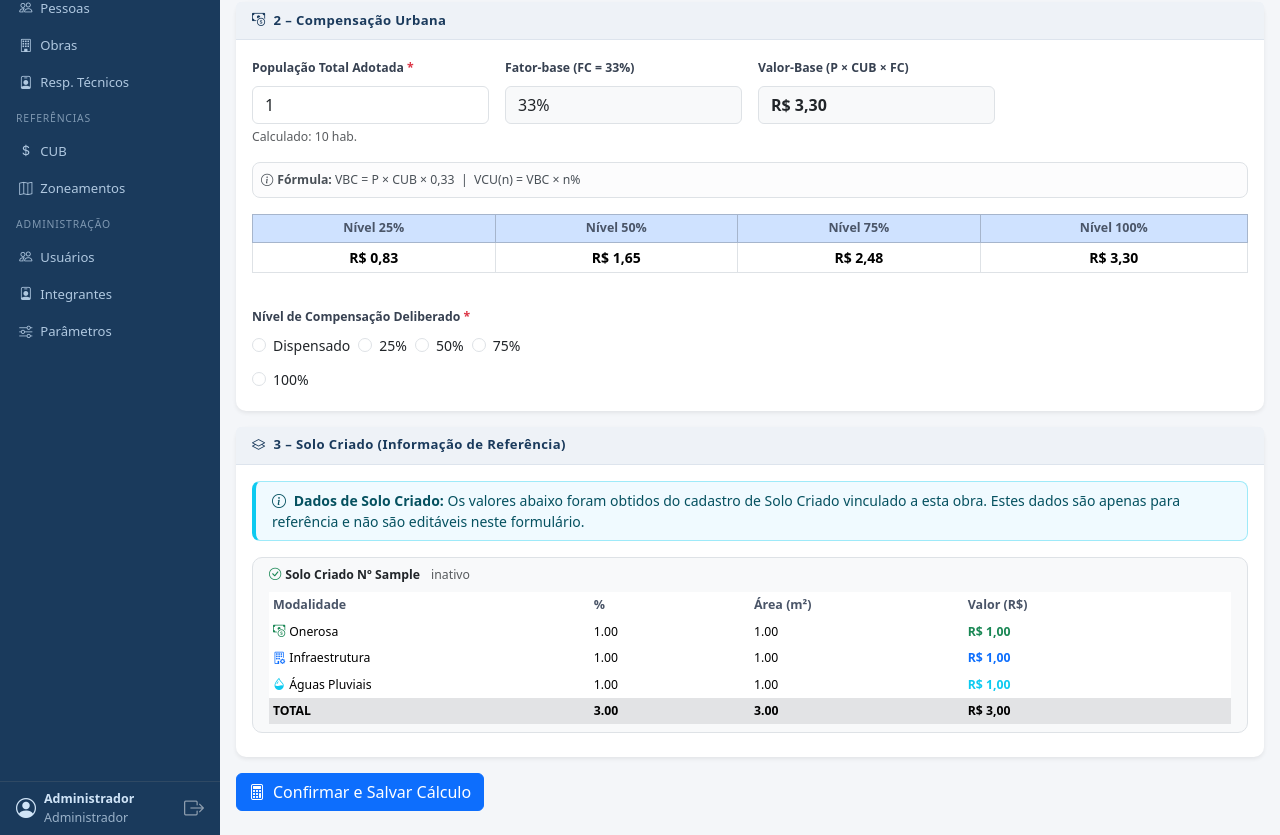
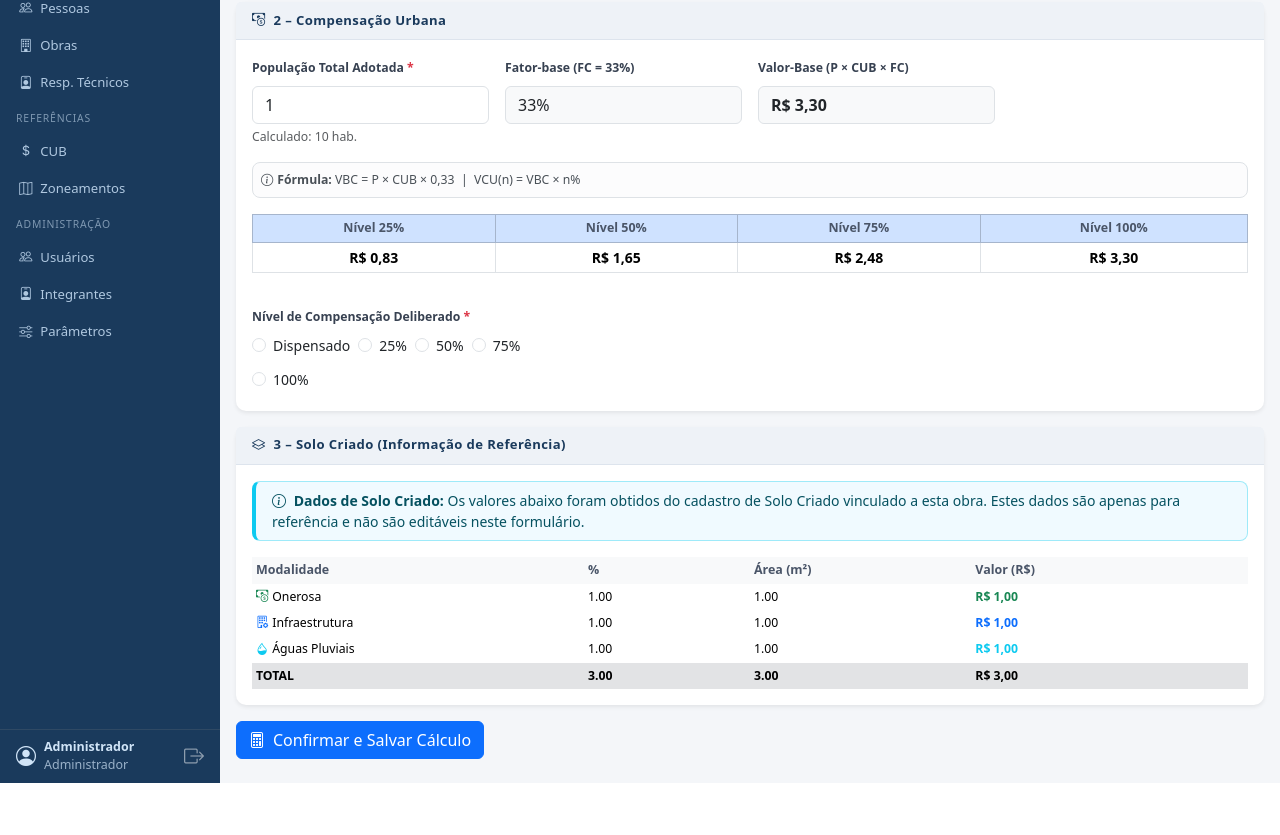
Before and after one commit to fabinhocoe/CMAIU, a Flask app: page /processos/1/calculos in a window 1280 px wide. Shown: the part 289-1124 px from the top of the page. After the commit the page ends 1072 px from the top, so only its background shows below. Run offline with Flask 3, Linux system fonts and the light colour scheme; a user stored in the database is signed in; tables that the repository leaves empty hold one stand-in row (values such as "Sample post").

Commit message:
Consolidar dados de Solo Criado e adicionar somatória de Compensação + Infraestrutura
- Remove duplicidade: exibe um único resumo agregado de todos os Solos Criados vinculados
- Adiciona seção de Total: mostra Compensação Urbana + Infraestrutura do Solo Criado
- Ambos com mesma finalidade: aplicação em infraestrutura municipal
- Atualiza dinamicamente quando usuário seleciona nível de compensação

Co-Authored-By: Claude Haiku 4.5 <noreply@anthropic.com>
Claude-Session: https://claude.ai/code/session_01VXWAfgFSAm4ZBKgqyac9J3

```diff
--- a/templates/processos/calculos.html
+++ b/templates/processos/calculos.html
@@ -119,6 +119,25 @@
         <textarea name="justificativa_dispensa" class="form-control" rows="2">{{ c.justificativa_dispensa if c else '' }}</textarea>
       </div>
     </div>
+
+    <!-- Compensação Total com Infraestrutura -->
+    <div class="alert alert-success py-3 px-3 mt-3 mb-0">
+      <div class="row align-items-center g-3">
+        <div class="col-md-6">
+          <div class="small text-muted mb-1">Valor de Compensação Urbana (CMU)</div>
+          <div id="compUrbanDisplay" class="fs-5 fw-bold">{{ c.valor_compensacao|brl if c else '—' }}</div>
+        </div>
+        <div class="col-md-6">
+          <div class="small text-muted mb-1">Valor de Infraestrutura (Solo Criado)</div>
+          <div id="infraSoloCriadoDisplay" class="fs-5 fw-bold text-primary">{{ c.valor_infra|brl if c and c.valor_infra else '—' }}</div>
+        </div>
+        <div class="col-12 border-top pt-2 mt-2">
+          <div class="small text-muted mb-1"><strong>TOTAL – Compensação + Infraestrutura</strong></div>
+          <div id="totalCompDisplay" class="fs-4 fw-bold text-success">{{ (c.valor_compensacao + (c.valor_infra or 0))|brl if c else '—' }}</div>
+          <div class="form-text mt-1"><i class="bi bi-info-circle me-1"></i>Valores com mesma finalidade: aplicação em infraestrutura municipal</div>
+        </div>
+      </div>
+    </div>
   </div>
 </div>
 
@@ -134,50 +153,60 @@
     </div>
 
     {% if emp and emp.obra and emp.obra.solos_criados_vinculados %}
-      {% for sc in emp.obra.solos_criados_vinculados %}
-      <div class="card bg-light border mb-2">
-        <div class="card-body py-2">
-          <div class="small mb-2">
-            <strong><i class="bi bi-check-circle text-success me-1"></i>Solo Criado Nº {{ sc.numero or '—' }}</strong>
-            <span class="text-muted ms-2">{{ sc.situacao or '—' }}</span>
-          </div>
+      {% set total_pon = emp.obra.solos_criados_vinculados|map(attribute='pon')|map('default', 0)|sum %}
+      {% set total_pin = emp.obra.solos_criados_vinculados|map(attribute='pin')|map('default', 0)|sum %}
+      {% set total_pag = emp.obra.solos_criados_vinculados|map(attribute='pag')|map('default', 0)|sum %}
+      {% set total_aon = emp.obra.solos_criados_vinculados|map(attribute='aon')|map('default', 0)|sum %}
+      {% set total_ain = emp.obra.solos_criados_vinculados|map(attribute='ain')|map('default', 0)|sum %}
+      {% set total_aag = emp.obra.solos_criados_vinculados|map(attribute='aag')|map('default', 0)|sum %}
+      {% set total_von = emp.obra.solos_criados_vinculados|map(attribute='von')|map('default', 0)|sum %}
+      {% set total_vin = emp.obra.solos_criados_vinculados|map(attribute='vin')|map('default', 0)|sum %}
+      {% set total_vag = emp.obra.solos_criados_vinculados|map(attribute='vag')|map('default', 0)|sum %}
+
       <div class="table-responsive">
         <table class="table table-sm table-borderless mb-0 small">
-              <tr>
+          <thead>
+            <tr class="table-light">
               <th style="width:30%">Modalidade</th>
               <th style="width:15%">%</th>
               <th style="width:20%">Área (m²)</th>
               <th style="width:25%">Valor (R$)</th>
             </tr>
+          </thead>
+          <tbody>
             <tr>
               <td><i class="bi bi-cash-coin text-success me-1"></i>Onerosa</td>
-                <td>{{ '%.2f'|format(sc.pon or 0) }}</td>
-                <td>{{ '%.2f'|format(sc.aon or 0) }}</td>
-                <td><strong class="text-success">{{ sc.von|brl if sc.von else '—' }}</strong></td>
+              <td>{{ '%.2f'|format(total_pon) }}</td>
+              <td>{{ '%.2f'|format(total_aon) }}</td>
+              <td><strong class="text-success">{{ total_von|brl if total_von else '—' }}</strong></td>
             </tr>
             <tr>
               <td><i class="bi bi-building-gear text-primary me-1"></i>Infraestrutura</td>
-                <td>{{ '%.2f'|format(sc.pin or 0) }}</td>
-                <td>{{ '%.2f'|format(sc.ain or 0) }}</td>
-                <td><strong class="text-primary">{{ sc.vin|brl if sc.vin else '—' }}</strong></td>
+              <td>{{ '%.2f'|format(total_pin) }}</td>
+              <td>{{ '%.2f'|format(total_ain) }}</td>
+              <td><strong class="text-primary">{{ total_vin|brl if total_vin else '—' }}</strong></td>
             </tr>
             <tr>
               <td><i class="bi bi-droplet-half text-info me-1"></i>Águas Pluviais</td>
-                <td>{{ '%.2f'|format(sc.pag or 0) }}</td>
-                <td>{{ '%.2f'|format(sc.aag or 0) }}</td>
-                <td><strong class="text-info">{{ sc.vag|brl if sc.vag else '—' }}</strong></td>
+              <td>{{ '%.2f'|format(total_pag) }}</td>
+              <td>{{ '%.2f'|format(total_aag) }}</td>
+              <td><strong class="text-info">{{ total_vag|brl if total_vag else '—' }}</strong></td>
             </tr>
             <tr class="table-secondary">
               <td><strong>TOTAL</strong></td>
-                <td><strong>{{ '%.2f'|format((sc.pon or 0) + (sc.pin or 0) + (sc.pag or 0)) }}</strong></td>
-                <td><strong>{{ '%.2f'|format((sc.aon or 0) + (sc.ain or 0) + (sc.aag or 0)) }}</strong></td>
-                <td><strong>{{ ((sc.von or 0) + (sc.vin or 0) + (sc.vag or 0))|brl }}</strong></td>
+              <td><strong>{{ '%.2f'|format(total_pon + total_pin + total_pag) }}</strong></td>
+              <td><strong>{{ '%.2f'|format(total_aon + total_ain + total_aag) }}</strong></td>
+              <td><strong>{{ (total_von + total_vin + total_vag)|brl }}</strong></td>
             </tr>
+          </tbody>
         </table>
       </div>
+
+      {% if emp.obra.solos_criados_vinculados|length > 1 %}
+      <div class="form-text mt-2">
+        <i class="bi bi-info-circle me-1"></i>Valores consolidados de {{ emp.obra.solos_criados_vinculados|length }} Solo(s) Criado(s) vinculado(s).
       </div>
-      </div>
-      {% endfor %}
+      {% endif %}
     {% elif emp and not emp.obra %}
       <div class="alert alert-warning py-2 px-3 small mb-0">
         <i class="bi bi-exclamation-triangle me-1"></i>Obra não vinculada. Para visualizar dados de Solo Criado, vincule uma Obra ao Empreendimento.
@@ -223,8 +252,61 @@ function calcCompensacao() {
   document.getElementById('v50').textContent = fmtBrl(vb * 0.50);
   document.getElementById('v75').textContent = fmtBrl(vb * 0.75);
   document.getElementById('v100').textContent = fmtBrl(vb * 1.00);
+  updateTotalCompensacao();
 }
+
+// Atualizar total compensação + infraestrutura
+function updateTotalCompensacao() {
+  const nivelChecked = document.querySelector('input[name="nivel_selecionado"]:checked');
+  if (!nivelChecked) return;
+
+  const nivel = nivelChecked.value;
+  const pop = parseInt(document.getElementById('popInput').value) || 0;
+  const vb = pop * cubValor * fc;
+
+  const nivelMap = {'dispensado': 0, '25': 0.25, '50': 0.50, '75': 0.75, '100': 1.00};
+  const compUrban = vb * (nivelMap[nivel] || 0);
+
+  // Extrair valor de infraestrutura de solo criado (última coluna, linha Infraestrutura)
+  let infraSoloCriado = 0;
+  const tables = document.querySelectorAll('table');
+  for (let table of tables) {
+    // Procurar pela tabela de solo criado (contém "Infraestrutura")
+    const rows = table.querySelectorAll('tr');
+    for (let row of rows) {
+      const cells = row.querySelectorAll('td, th');
+      if (cells.length >= 2 && cells[0].textContent.includes('Infraestrutura')) {
+        // Última coluna tem o valor
+        const valueText = cells[cells.length - 1].textContent.trim();
+        if (valueText !== '—') {
+          // Extrair número de "R$ 123.456,78"
+          const match = valueText.match(/[\d,.]+/);
+          if (match) {
+            const formatted = match[0].replace('.', '').replace(',', '.');
+            infraSoloCriado = parseFloat(formatted) || 0;
+          }
+        }
+      }
+    }
+  }
+
+  const total = compUrban + infraSoloCriado;
+
+  const compDisplay = document.getElementById('compUrbanDisplay');
+  const infraDisplay = document.getElementById('infraSoloCriadoDisplay');
+  const totalDisplay = document.getElementById('totalCompDisplay');
+
+  if (compDisplay) compDisplay.textContent = fmtBrl(compUrban);
+  if (infraDisplay) infraDisplay.textContent = infraSoloCriado > 0 ? fmtBrl(infraSoloCriado) : '—';
+  if (totalDisplay) totalDisplay.textContent = fmtBrl(total);
+}
+
 document.getElementById('popInput').addEventListener('input', calcCompensacao);
+
+// Atualizar quando muda nível de compensação
+document.querySelectorAll('input[name="nivel_selecionado"]').forEach(el => {
+  el.addEventListener('change', updateTotalCompensacao);
+});
 
 // Dispensa de compensação
 function toggleDispensa(val) {
```
Lines whose indentation alone changed are shown as unchanged.
